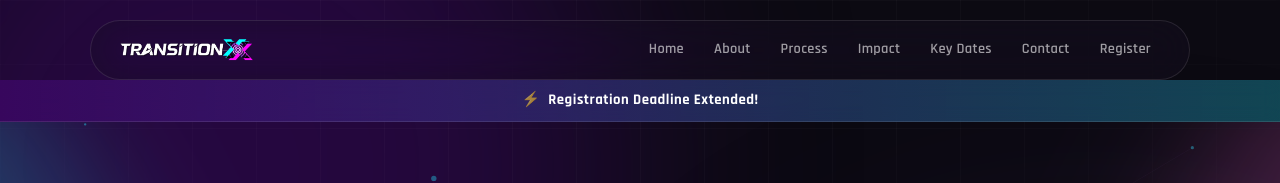
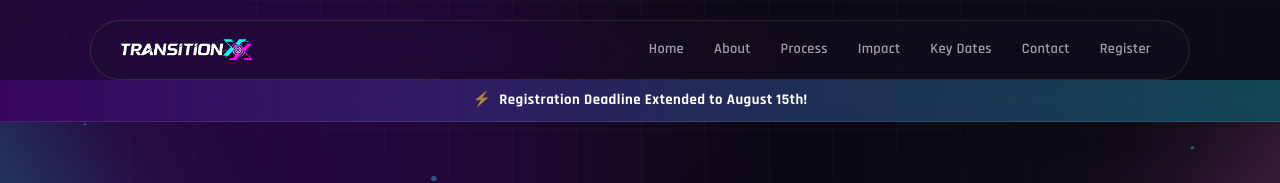
Before and after one commit to Supun-7/transitionx, a Next.js app: page / in a window 1280 px wide. Shown: the top 183 px of the page. Built offline with nearby package versions, Linux system fonts and the light colour scheme.

Commit message:
updated registration deadline

```diff
--- a/app/dates/page.tsx
+++ b/app/dates/page.tsx
@@ -29,7 +29,7 @@ export default function Dates() {
           <div className="timeline">
             {([
               { date: '29th June 2026', title: 'Applications Open', desc: "Registration is officially open to 3rd-year, 4th-year, and fresh graduate students across Sri Lanka! Gather your team of 1 to 3 members and step up to solve real-world industry challenges. Don't wait—spaces are highly competitive and only 75 teams will be selected to compete." },
-              { date: '29th July 2026', title: 'Applications Close', desc: "This is the final deadline to submit your team's registration. Secure your spot before the portal closes. Selected participants will be notified shortly after." },
+              { date: '15th August 2026', title: 'Applications Close', desc: "This is the final deadline to submit your team's registration. Secure your spot before the portal closes. Selected participants will be notified shortly after." },
               { title: 'Phase 01: Kick-off with an Online Session', desc: 'Join our informative webinar to uncover the competition structure. Following this, meet industry partners face-to-face for company introductions, challenge briefings, and problem clarification before development begins.' },
               { title: 'Phase 02: Guidance Workshops & Mentoring', desc: 'Participate in targeted support sessions and hands-on training. Submit your formal problem proposal for a progress checkpoint, and use constructive feedback from industry partners to refine your solution architecture.' },
               { title: 'Phase 03: Final Pitch & Evaluation', desc: 'Submit your final technical research and working prototypes prior to the finale. On Judgement Day, step onto the stage to present live demonstrations of your final solutions to the industry expert panels.' },
--- a/app/page.tsx
+++ b/app/page.tsx
@@ -21,7 +21,7 @@ export default function Home() {
       {/* ===== FLOATING ALERT BANNER ===== */}
       <div className="alert-banner">
         <span className="alert-icon">⚡</span>
-        <span className="alert-text">Registration Deadline Extended!</span>
+        <span className="alert-text">Registration Deadline Extended to August 15th!</span>
       </div>
 
       {/* ===== HERO ===== */}
--- a/app/register/page.tsx
+++ b/app/register/page.tsx
@@ -35,7 +35,7 @@ export default function Register() {
         <ul style={{ paddingLeft: '20px', listStyleType: 'disc', display: 'grid', gap: '8px', marginTop: '4px', fontSize: '0.97rem' }}>
           <li><strong>Squad Size:</strong> Gather a team of 1 to 3 members.</li>
           <li><strong>Mix it Up:</strong> We highly encourage cross-disciplinary and cross-university teams—diverse perspectives build the best solutions!</li>
-          <li><strong>Lock it In:</strong> You can freely adjust your team members anytime before the registration window closes on July 29, 2026.</li>
+          <li><strong>Lock it In:</strong> You can freely adjust your team members anytime before the registration window closes on August 15, 2026.</li>
         </ul>
       )
     },
@@ -74,7 +74,7 @@ export default function Register() {
 
   useEffect(() => {
     setMounted(true)
-    const targetDate = new Date('2026-07-29T23:59:59').getTime()
+    const targetDate = new Date('2026-08-15T23:59:59').getTime()
 
     const calculateTimeLeft = () => {
       const now = new Date().getTime()
```
